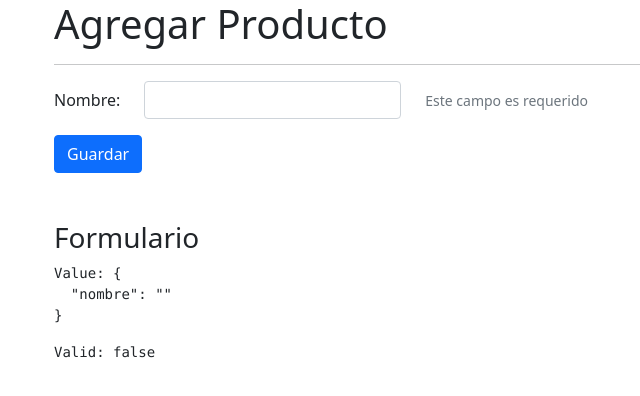
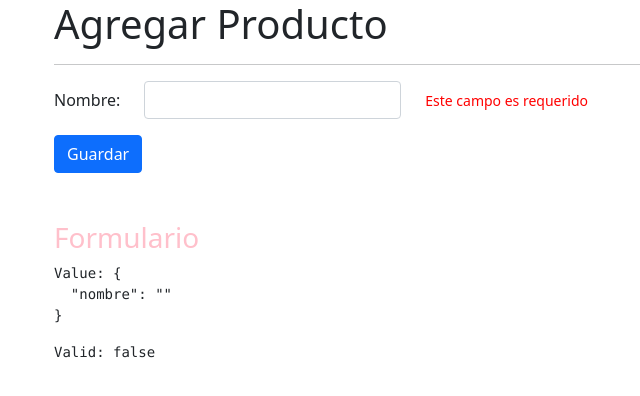
Before and after one commit to jandrohen/DirectivasApp-Angular, an Angular app: page /productos/agregar in a window 1280 px wide. Shown: the top 396 px of the page, without its empty margins (28-668 px from the left). Built offline with nearby package versions, Linux system fonts and the light colour scheme.

Commit message:
directive input customize change color of host (lesson 348 course angular)

```diff
--- a/src/app/productos/pages/agregar/agregar.component.html
+++ b/src/app/productos/pages/agregar/agregar.component.html
@@ -13,6 +13,7 @@
     <div class="col-auto">
       <span class="form-text"
             error-msg
+            color="red"
             *ngIf="tieneError('nombre')">
         Este campo es requerido
       </span>
@@ -28,6 +29,6 @@
   </div>
 </form>
 
-<h3 class="mt-5">Formulario</h3>
+<h3 class="mt-5" error-msg color="pink">Formulario</h3>
 <pre>Value: {{ miFormulario.value | json }}</pre>
 <pre>Valid: {{ miFormulario.valid | json }}</pre>
--- a/src/app/productos/pages/agregar/agregar.component.ts
+++ b/src/app/productos/pages/agregar/agregar.component.ts
@@ -9,6 +9,7 @@ import {FormBuilder, FormGroup, Validators} from '@angular/forms';
 })
 
 export class AgregarComponent  {
+
 
   miFormulario: FormGroup = this.fb.group({
     nombre: [ '', Validators.required ]
--- a/src/app/shared/directives/error-msg.directive.ts
+++ b/src/app/shared/directives/error-msg.directive.ts
@@ -1,17 +1,23 @@
-import {Directive, OnInit} from '@angular/core';
+import {Directive, ElementRef, Input, OnInit} from '@angular/core';
 
 @Directive({
   selector: '[error-msg]'
 })
 export class ErrorMsgDirective implements OnInit{
 
-  constructor() {
-    console.log('constructor directive')
+  htmlElement: ElementRef<HTMLElement>;
+  @Input() color: string = 'red';
+
+  constructor(private el: ElementRef<HTMLElement>) {
+    this.htmlElement = el;
   }
 
   ngOnInit():void{
-    console.log('ngOnInit en la directive')
+    this.setColor();
   }
 
+  setColor(): void{
+    this.htmlElement.nativeElement.style.color = this.color;
+  }
 
 }
```
